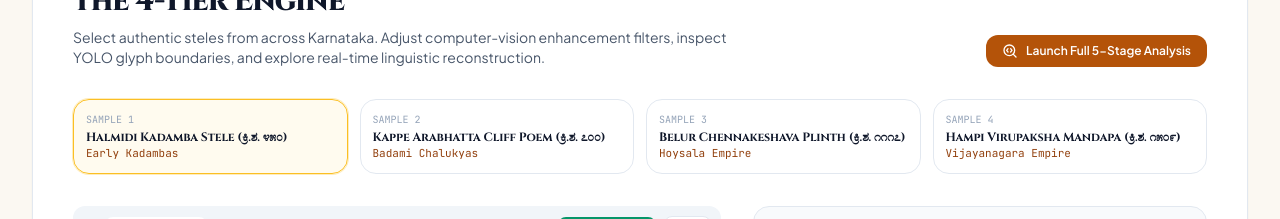
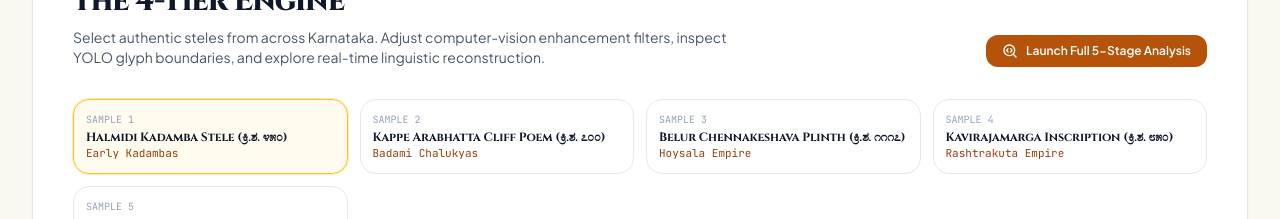
Before and after one commit to KUSHALMN/kannada-inscription-ocr-llm, a React (Vite) app: page / in a window 1280 px wide. Shown: the part 2480-2699 px from the top of the page. Built offline with nearby package versions, Linux system fonts and the light colour scheme; no server answers.

Commit message:
feat(ui-decipherment): expand LiveDeciphermentPlayground with Rashtrakuta and Vijayanagara epigraph samples

```diff
--- a/src/components/views/landing/LiveDeciphermentPlayground.tsx
+++ b/src/components/views/landing/LiveDeciphermentPlayground.tsx
@@ -98,7 +98,27 @@ const PLAYGROUND_SAMPLES: PlaygroundSample[] = [
     hosagannada: 'ಮಹಾಪರಾಕ್ರಮಿ ಹೊಯ್ಸಳ ದೊರೆ ವಿಷ್ಣುವರ್ಧನನು ತಲಕಾಡನ್ನು ವಶಪಡಿಸಿಕೊಂಡು ಚೋಳರನ್ನು ಹಿಮ್ಮೆಟ್ಟಿಸಿದ ವಿಜಯೋತ್ಸವದ ಶಾಸನ.',
     english: 'The illustrious and valiant Hoysala monarch Vishnuvardhana, having conquered Talakadu and routed the Chola forces, consecrated this temple.',
     audioPronunciationText: 'ಶ್ರೀಮತ್ ಪ್ರೌಢಪ್ರತಾಪ ಹೊಯ್ಸಳ ಶ್ರೀ ವಿಷ್ಣುವರ್ಧನ ದೇವರ್',
-    historicalNote: 'Celebrates King Vishnuvardhana adopting the imperial title "Talakadugonda" (Conqueror of Talakadu).'
+    historicalNote: 'Commemorates the epoch-making Hoysala liberation of Talakadu and foundation of the grand temple of Lord Chennakeshava in 1117 CE.'
+  },
+  {
+    id: 'kavirajamarga',
+    name: 'Kavirajamarga Inscription (ಕ್ರಿ.ಶ. ೮೫೦)',
+    dynasty: 'Rashtrakuta Empire',
+    century: 'c. 850 CE',
+    site: 'Manyakheta / Malkhed',
+    imageUrl: '/temples/rashtrakuta.jpg',
+    scriptEra: 'Imperial Rashtrakuta Script',
+    boundingBoxes: [
+      { id: 'b1', top: 22, left: 18, width: 26, height: 12, char: 'ಕಾವೇರಿಯಿಂದಂ', iast: 'kāvēriyindaṁ' },
+      { id: 'b2', top: 22, left: 48, width: 28, height: 12, char: 'ಗೋದಾವರಿವರಂ', iast: 'gōdāvarivaraṁ' },
+      { id: 'b3', top: 44, left: 20, width: 30, height: 12, char: 'ನಾಡದಾ ಕನ್ನಡದೊಳ್', iast: 'nāḍadā kannaḍadoḷ' },
+    ],
+    halegannada: 'ಕಾವೇರಿಯಿಂದಂ ಗೋದಾವರಿವರಮಿರ್ಪ ನಾಡದಾ ಕನ್ನಡದೊಳ್ ಭಾವಿಸಿದ ಜನಪದಂ ಪದನಱಿದು ನುಡಿಯಲು ಮಾರ್ಪರ್...',
+    iast: 'kāvēriyindaṁ gōdāvarivaramirpa nāḍadā kannaḍadoḷ bhāvisida janapadaṁ padanaṟidu nuḍiyalu mārpar...',
+    hosagannada: 'ಕಾವೇರಿ ನದಿಯಿಂದ ಗೋದಾವರಿ ನದಿಯವರೆಗೆ ಹಬ್ಬಿರುವ ಸುಂದರ ನಾಡೇ ಕನ್ನಡ ನಾಡು; ಅಲ್ಲಿಯ ಜನರು ಸಹಜ ಕಾವ್ಯ ಪ್ರೌಢಿಮೆಯುಳ್ಳವರು.',
+    english: 'The noble land stretching from the Cauvery river to the Godavari is the realm of Kannada, whose cultured people possess innate poetic eloquence.',
+    audioPronunciationText: 'ಕಾವೇರಿಯಿಂದಂ ಗೋದಾವರಿವರಮಿರ್ಪ ನಾಡದಾ ಕನ್ನಡದೊಳ್ ಭಾವಿಸಿದ ಜನಪದಂ',
+    historicalNote: 'Celebrated classical epigraph defining the geographical and cultural boundaries of the Kannada realm under King Amoghavarsha I Nrupatunga.'
   },
   {
     id: 'hampi',
```
